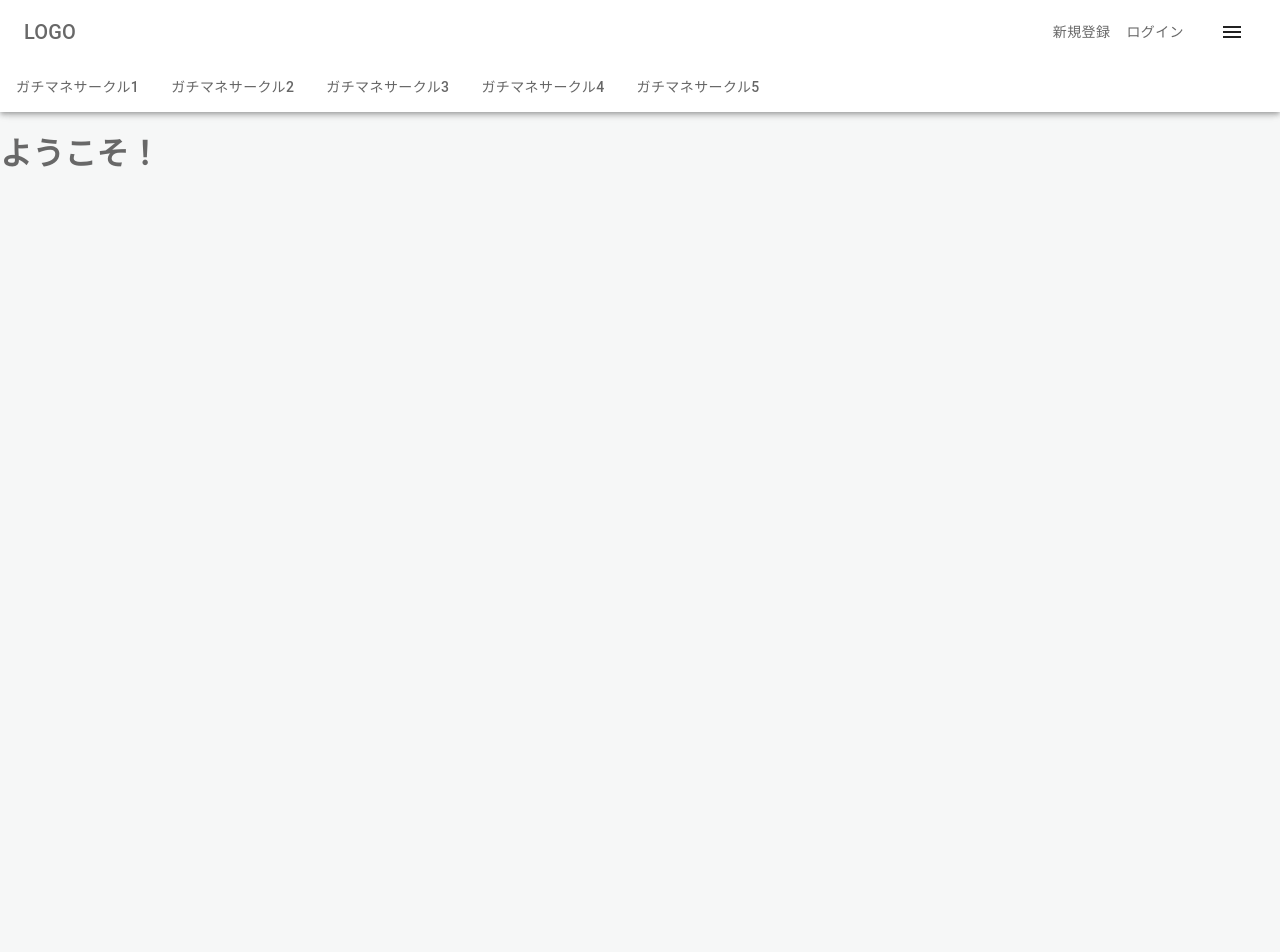
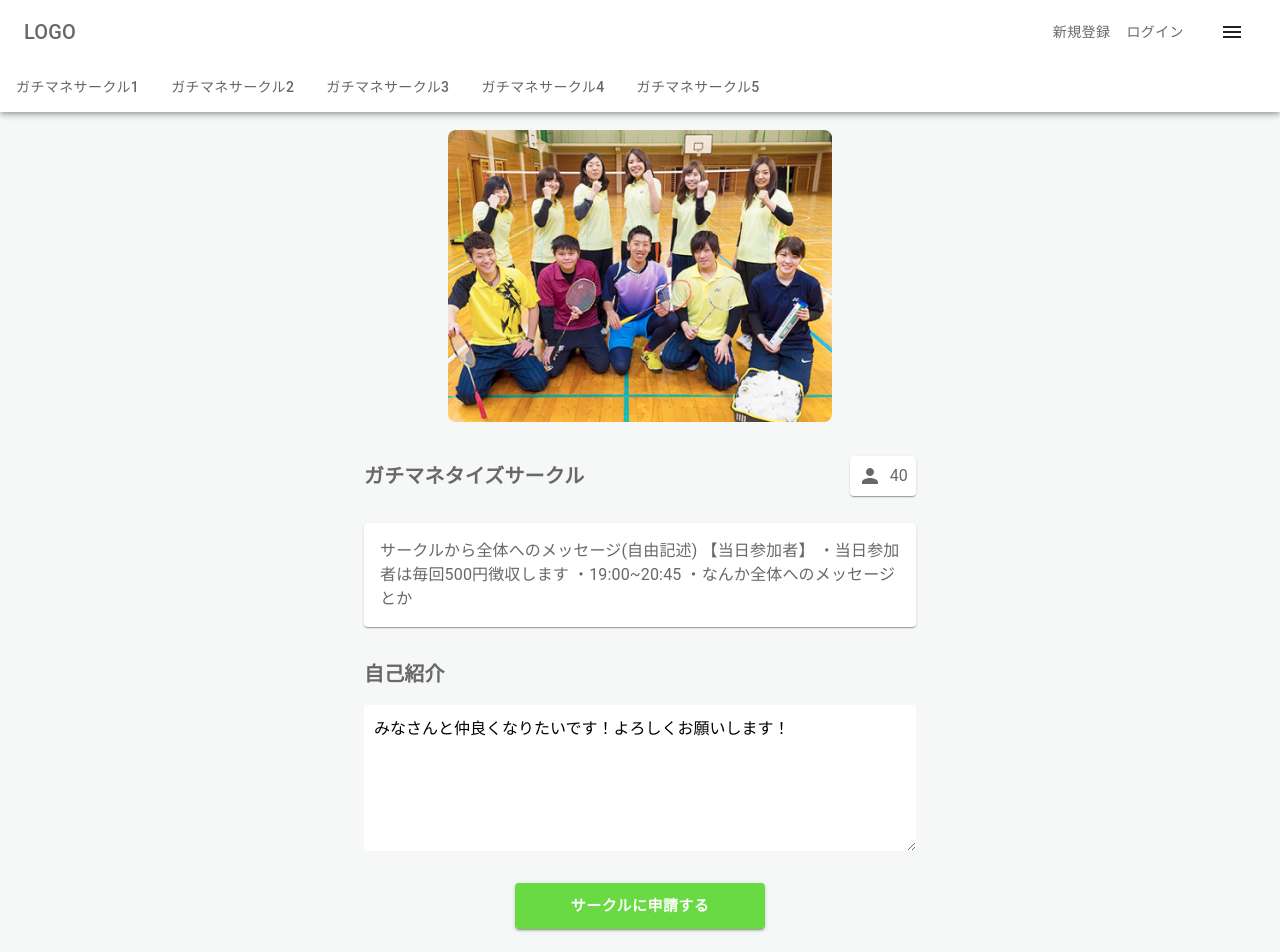
Before and after one commit to suzuki-motomichi/tests, a React (Create React App) app in the folder frontend/app/: page /circle/1 in a window 1280 px wide. Shown: the top 952 px of the page. Before the commit the page ends 800 px from the top, so only its background shows below. Built offline with nearby package versions, Linux system fonts and the light colour scheme; data requests are answered from the project's data file.

Commit message:
サークル申請ページを作成した

```diff
--- a/frontend/app/src/components/atoms/BasicCard.tsx
+++ b/frontend/app/src/components/atoms/BasicCard.tsx
@@ -1,17 +1,28 @@
-import React from "react";
 import Card from "@mui/material/Card";
 import { ReactNode } from "react";
 
 type Children = {
   children: ReactNode;
+  padding?: number;
 };
 
-const BasicCard: React.FC<Children> = ({ children }) => {
+const BasicCard: React.FC<Children> = ({ children, padding }) => {
   return (
     <>
-      <Card sx={{ p: 2 }}>{children}</Card>
+      <Card
+        sx={{
+          p: padding,
+          height: "100%",
+        }}
+      >
+        {children}
+      </Card>
     </>
   );
 };
 
+BasicCard.defaultProps = {
+  padding: 2,
+};
+
 export default BasicCard;
--- a/frontend/app/src/components/atoms/PrimaryButton.tsx
+++ b/frontend/app/src/components/atoms/PrimaryButton.tsx
@@ -1,4 +1,3 @@
-import React from "react";
 import Stack from "@mui/material/Stack";
 import Button from "@mui/material/Button";
 
@@ -6,6 +5,8 @@ type Prop = {
   text: string;
   color: string;
   textColor: string;
+  borderColor: string;
+  disabled?: boolean;
   handleClickButton: (
     value: React.MouseEvent<HTMLButtonElement, MouseEvent>
   ) => void;
@@ -15,6 +16,8 @@ const PrimaryButton: React.FC<Prop> = ({
   text,
   color,
   textColor,
+  borderColor,
+  disabled,
   handleClickButton,
 }) => {
   return (
@@ -30,9 +33,14 @@ const PrimaryButton: React.FC<Prop> = ({
           mb: 1,
           width: 1,
           bgcolor: color,
+          fontWeight: "bold",
+          color: textColor,
+          borderWidth: 2,
+          borderStyle: "solid",
+          borderColor: borderColor,
           "&:hover": { backgroundColor: color },
-          color: textColor,
         }}
+        disabled={disabled}
       >
         {text}
       </Button>
@@ -40,4 +48,8 @@ const PrimaryButton: React.FC<Prop> = ({
   );
 };
 
+PrimaryButton.defaultProps = {
+  disabled: false,
+};
+
 export default PrimaryButton;
--- /dev/null
+++ b/frontend/app/src/components/atoms/Textarea.tsx
@@ -0,0 +1,38 @@
+import TextareaAutosize from "@mui/material/TextareaAutosize";
+import { useState, ChangeEvent } from "react";
+
+type Prop = {
+  minRows: number;
+  placeholder: string;
+  defaultValue: string;
+  handleChangeText: (e: ChangeEvent<HTMLTextAreaElement>) => void;
+};
+
+const Textarea: React.FC<Prop> = ({
+  minRows,
+  placeholder,
+  defaultValue,
+  handleChangeText,
+}) => {
+  return (
+    <TextareaAutosize
+      aria-label="minimum height"
+      minRows={minRows}
+      placeholder={placeholder}
+      style={textareaStyle}
+      defaultValue={defaultValue}
+      onChange={(e: ChangeEvent<HTMLTextAreaElement>) => {
+        handleChangeText(e);
+      }}
+    />
+  );
+};
+
+const textareaStyle = {
+  width: "100%",
+  padding: 10,
+  fontSize: 16,
+  borderStyle: "none",
+};
+
+export default Textarea;
--- a/frontend/app/src/components/molecules/IconText.tsx
+++ b/frontend/app/src/components/molecules/IconText.tsx
@@ -21,7 +21,6 @@ const iconTextStyle = {
   display: "flex",
   alignItems: "center",
   gap: 1,
-  fontSize: 10,
 };
 
 export default IconText;
--- a/frontend/app/src/components/organisms/CircleEventCard.tsx
+++ b/frontend/app/src/components/organisms/CircleEventCard.tsx
@@ -33,7 +33,7 @@ const CircleEventCard: React.FC<Prop> = ({
         <Box sx={circleEventCardStyle}>
           <Box sx={{ fontWeight: "bold" }}>{events_title}</Box>
 
-          <Box>
+          <Box sx={{ fontSize: 10 }}>
             <IconText
               icon={<CalendarMonthIcon fontSize={"small"} />}
               text={events_time}
--- /dev/null
+++ b/frontend/app/src/components/organisms/CircleRequest.tsx
@@ -0,0 +1,102 @@
+import { Box } from "@mui/system";
+import { useState, ChangeEvent } from "react";
+import { theme } from "../../style/theme";
+import PageTitle from "../atoms/PageTitle";
+import PrimaryButton from "../atoms/PrimaryButton";
+import Textarea from "../atoms/Textarea";
+
+const CircleRequest: React.FC = () => {
+  const [request, setRequest] = useState<boolean>(false);
+
+  // TODO: 定型文考える
+  const [text, setText] = useState<string>(
+    "みなさんと仲良くなりたいです！よろしくお願いします！"
+  );
+
+  const handleClickButton = () => {
+    console.log(text);
+    if (!text) return;
+    // APIにpostしたら setRequest true
+    setRequest(true);
+  };
+
+  /**
+   * 自己紹介 入力
+   *
+   * @returns
+   */
+  const textarea = () => {
+    return (
+      <>
+        <Textarea
+          minRows={7}
+          placeholder={"よろしくお願いします！"}
+          defaultValue={text}
+          handleChangeText={(e: ChangeEvent<HTMLTextAreaElement>) => {
+            setText(e.target.value);
+          }}
+        />
+        <Box sx={buttonStyle}>
+          <PrimaryButton
+            text={"サークルに申請する"}
+            color={theme.palette.success.main}
+            borderColor={theme.palette.success.main}
+            textColor={theme.palette.textSecondary.main}
+            handleClickButton={handleClickButton}
+          />
+        </Box>
+      </>
+    );
+  };
+
+  /**
+   * 自己紹介文 確認
+   *
+   * @returns
+   */
+  const previewText = () => {
+    return (
+      <>
+        <Box sx={{ whiteSpace: "pre-line" }}>{text}</Box>
+        <Box sx={buttonStyle}>
+          <PrimaryButton
+            text={"承認待ち"}
+            borderColor={theme.palette.success.main}
+            color={theme.palette.common.white}
+            textColor={theme.palette.success.main}
+            handleClickButton={handleClickButton}
+            disabled={true}
+          />
+        </Box>
+      </>
+    );
+  };
+
+  return (
+    <Box sx={circleStyle}>
+      <Box sx={titleStyle}>
+        <PageTitle title={"自己紹介"} />
+      </Box>
+      {request ? previewText() : textarea()}
+    </Box>
+  );
+};
+
+const circleStyle = {
+  display: "flex",
+  flexDirection: "column",
+  alignItems: "center",
+};
+
+const titleStyle = {
+  textAlign: "start",
+  width: "100%",
+};
+
+const buttonStyle = {
+  width: 250,
+  mt: 4,
+  mb: 4,
+};
+
+export default CircleRequest;
--- /dev/null
+++ b/frontend/app/src/components/organisms/CircleTop.tsx
@@ -0,0 +1,47 @@
+import { Box } from "@mui/system";
+import BasicCard from "../atoms/BasicCard";
+import PageTitle from "../atoms/PageTitle";
+import UserCount from "./UserCount";
+
+const CircleTop: React.FC = () => {
+  return (
+    <Box sx={circleTopStyle}>
+      <Box>
+        <img
+          src={`${process.env.PUBLIC_URL}/dummy_circle.png`}
+          alt={"サークル画像"}
+          loading="lazy"
+        />
+      </Box>
+      <Box sx={titleStyle}>
+        <PageTitle title={"ガチマネタイズサークル"} />
+        <UserCount userCount={40} />
+      </Box>
+      <Box sx={{ mt: 2, mb: 2 }}>
+        {/* APIできたら書き換える ここから */}
+        <BasicCard>
+          サークルから全体へのメッセージ(自由記述) 【当日参加者】
+          ・当日参加者は毎回500円徴収します ・19:00~20:45
+          ・なんか全体へのメッセージとか
+        </BasicCard>
+        {/* APIできたら書き換える ここまで */}
+      </Box>
+    </Box>
+  );
+};
+
+const circleTopStyle = {
+  display: "flex",
+  flexDirection: "column",
+  alignItems: "center",
+};
+
+const titleStyle = {
+  display: "flex",
+  justifyContent: "space-between",
+  alignItems: "center",
+  width: "100%",
+  mt: 2,
+};
+
+export default CircleTop;
--- a/frontend/app/src/components/organisms/LoginForm.tsx
+++ b/frontend/app/src/components/organisms/LoginForm.tsx
@@ -48,6 +48,7 @@ const LoginForm: React.FC = () => {
             <PrimaryButton
               handleClickButton={handleClickButton}
               text={"登録"}
+              borderColor={theme.palette.primary.main}
               color={theme.palette.primary.main}
               textColor={theme.palette.textSecondary.main}
             />
@@ -58,6 +59,7 @@ const LoginForm: React.FC = () => {
               handleClickButton={handleClickButton}
               text={"LINEでログイン"}
               color={theme.palette.line.main}
+              borderColor={theme.palette.line.main}
               textColor={theme.palette.textSecondary.main}
             />
           </CardContent>
--- a/frontend/app/src/components/organisms/SignUpForm.tsx
+++ b/frontend/app/src/components/organisms/SignUpForm.tsx
@@ -70,6 +70,7 @@ const SignUpForm: React.FC = () => {
               handleClickButton={handleClickButton}
               text={"登録"}
               color={theme.palette.primary.main}
+              borderColor={theme.palette.primary.main}
               textColor={theme.palette.textSecondary.main}
             />
             <Or />
@@ -77,6 +78,7 @@ const SignUpForm: React.FC = () => {
               handleClickButton={handleClickButton}
               text={"LINEで登録"}
               color={theme.palette.line.main}
+              borderColor={theme.palette.line.main}
               textColor={theme.palette.textSecondary.main}
             />
           </CardContent>
--- /dev/null
+++ b/frontend/app/src/components/organisms/UserCount.tsx
@@ -0,0 +1,23 @@
+import Box from "@mui/material/Box";
+import BasicCard from "../atoms/BasicCard";
+import IconText from "../molecules/IconText";
+import PersonIcon from "@mui/icons-material/Person";
+
+type Prop = {
+  userCount: number;
+};
+
+const UserCount: React.FC<Prop> = ({ userCount }) => {
+  return (
+    <Box sx={{ height: 40 }}>
+      <BasicCard padding={1}>
+        <IconText
+          icon={<PersonIcon fontSize={"medium"} />}
+          text={userCount.toString()}
+        />
+      </BasicCard>
+    </Box>
+  );
+};
+
+export default UserCount;
--- a/frontend/app/src/components/pages/Circle.tsx
+++ b/frontend/app/src/components/pages/Circle.tsx
@@ -1,9 +1,9 @@
-import React from "react";
+import CircleTemplate from "../templates/CircleTemplate";
 
 const Circle: React.FC = () => {
   return (
     <>
-      <h1>ようこそ！</h1>
+      <CircleTemplate />
     </>
   );
 };
--- /dev/null
+++ b/frontend/app/src/components/templates/CircleTemplate.tsx
@@ -0,0 +1,14 @@
+import { Container } from "@mui/system";
+import CircleRequest from "../organisms/CircleRequest";
+import CircleTop from "../organisms/CircleTop";
+
+const CircleTemplate: React.FC = () => {
+  return (
+    <Container maxWidth="sm">
+      <CircleTop />
+      <CircleRequest />
+    </Container>
+  );
+};
+
+export default CircleTemplate;
```
Also changed, not shown: frontend/app/public/dummy_circle.png (added).
